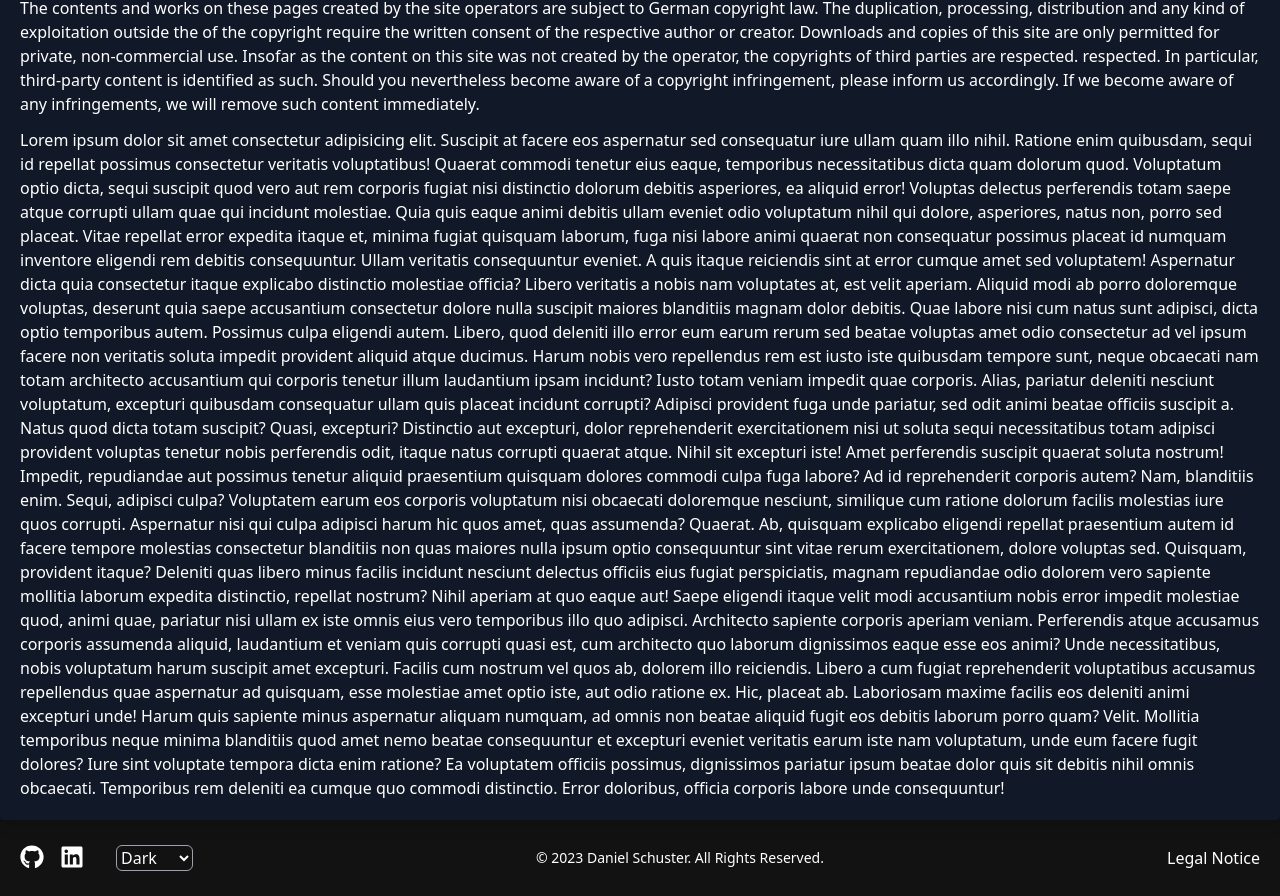
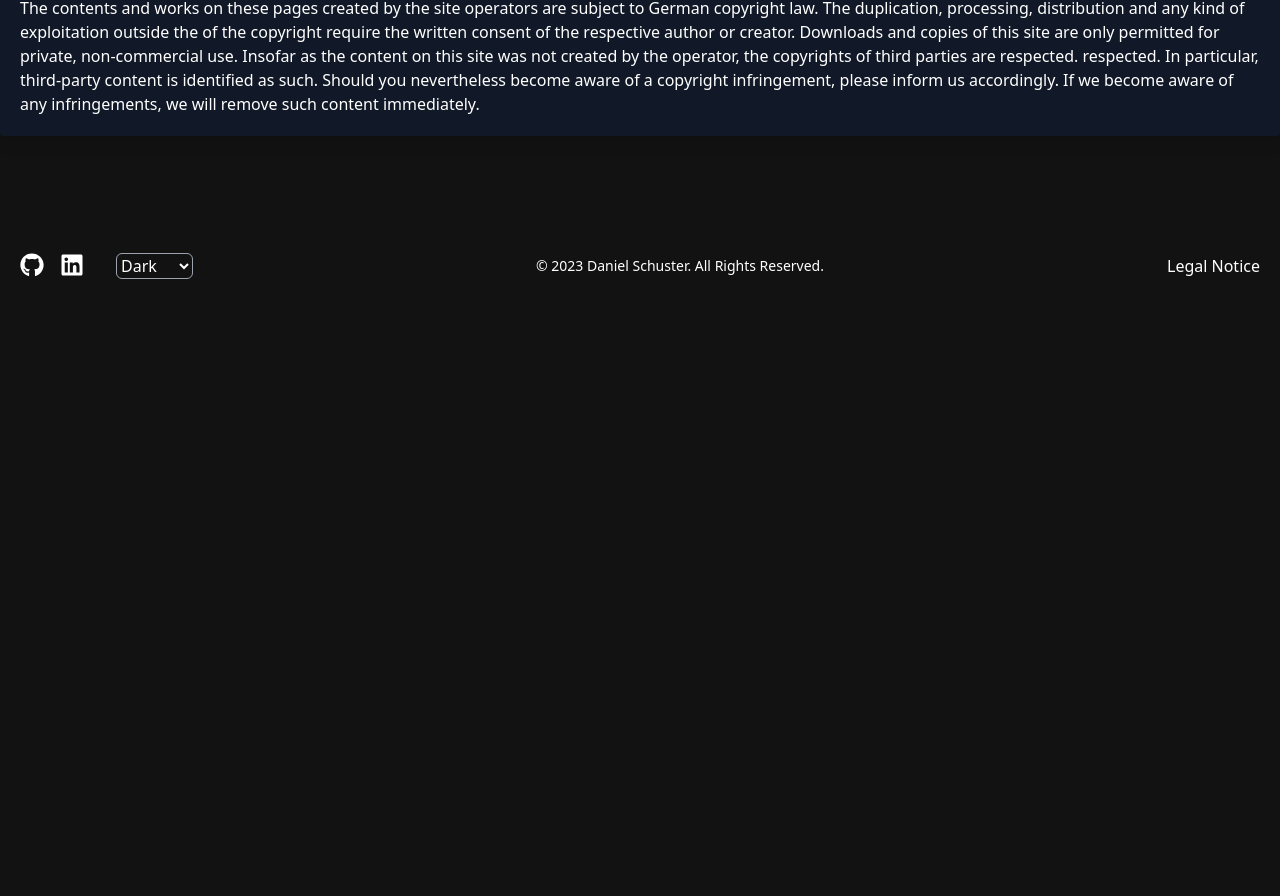
Before and after one commit to danielschuster-muc/danischu.com, a Next.js app: page /legal-notice in a window 1280 px wide. Shown: the part 496-1392 px from the top of the page. After the commit the page ends 800 px from the top, so only its background shows below. Built offline with nearby package versions, Linux system fonts and the light colour scheme.

Commit message:
switch to const export functions, outsource files, remove lorem from readme

```diff
--- a/app/head.tsx
+++ b/app/head.tsx
@@ -1,4 +1,4 @@
-export default function Head() {
+const Head = () => {
   return (
     <>
       <title>Daniel Schuster - Portfolio</title>
@@ -7,4 +7,6 @@ export default function Head() {
       <link rel="icon" href="/favicon.ico" />
     </>
   );
-}
+};
+
+export default Head;
--- a/app/legal-notice/page.tsx
+++ b/app/legal-notice/page.tsx
@@ -52,74 +52,6 @@ export default function LegalNotice() {
           infringements, we will remove such content immediately.
         </p>
       </div>
-
-      <p>
-        Lorem ipsum dolor sit amet consectetur adipisicing elit. Suscipit at
-        facere eos aspernatur sed consequatur iure ullam quam illo nihil.
-        Ratione enim quibusdam, sequi id repellat possimus consectetur veritatis
-        voluptatibus! Quaerat commodi tenetur eius eaque, temporibus
-        necessitatibus dicta quam dolorum quod. Voluptatum optio dicta, sequi
-        suscipit quod vero aut rem corporis fugiat nisi distinctio dolorum
-        debitis asperiores, ea aliquid error! Voluptas delectus perferendis
-        totam saepe atque corrupti ullam quae qui incidunt molestiae. Quia quis
-        eaque animi debitis ullam eveniet odio voluptatum nihil qui dolore,
-        asperiores, natus non, porro sed placeat. Vitae repellat error expedita
-        itaque et, minima fugiat quisquam laborum, fuga nisi labore animi
-        quaerat non consequatur possimus placeat id numquam inventore eligendi
-        rem debitis consequuntur. Ullam veritatis consequuntur eveniet. A quis
-        itaque reiciendis sint at error cumque amet sed voluptatem! Aspernatur
-        dicta quia consectetur itaque explicabo distinctio molestiae officia?
-        Libero veritatis a nobis nam voluptates at, est velit aperiam. Aliquid
-        modi ab porro doloremque voluptas, deserunt quia saepe accusantium
-        consectetur dolore nulla suscipit maiores blanditiis magnam dolor
-        debitis. Quae labore nisi cum natus sunt adipisci, dicta optio
-        temporibus autem. Possimus culpa eligendi autem. Libero, quod deleniti
-        illo error eum earum rerum sed beatae voluptas amet odio consectetur ad
-        vel ipsum facere non veritatis soluta impedit provident aliquid atque
-        ducimus. Harum nobis vero repellendus rem est iusto iste quibusdam
-        tempore sunt, neque obcaecati nam totam architecto accusantium qui
-        corporis tenetur illum laudantium ipsam incidunt? Iusto totam veniam
-        impedit quae corporis. Alias, pariatur deleniti nesciunt voluptatum,
-        excepturi quibusdam consequatur ullam quis placeat incidunt corrupti?
-        Adipisci provident fuga unde pariatur, sed odit animi beatae officiis
-        suscipit a. Natus quod dicta totam suscipit? Quasi, excepturi?
-        Distinctio aut excepturi, dolor reprehenderit exercitationem nisi ut
-        soluta sequi necessitatibus totam adipisci provident voluptas tenetur
-        nobis perferendis odit, itaque natus corrupti quaerat atque. Nihil sit
-        excepturi iste! Amet perferendis suscipit quaerat soluta nostrum!
-        Impedit, repudiandae aut possimus tenetur aliquid praesentium quisquam
-        dolores commodi culpa fuga labore? Ad id reprehenderit corporis autem?
-        Nam, blanditiis enim. Sequi, adipisci culpa? Voluptatem earum eos
-        corporis voluptatum nisi obcaecati doloremque nesciunt, similique cum
-        ratione dolorum facilis molestias iure quos corrupti. Aspernatur nisi
-        qui culpa adipisci harum hic quos amet, quas assumenda? Quaerat. Ab,
-        quisquam explicabo eligendi repellat praesentium autem id facere tempore
-        molestias consectetur blanditiis non quas maiores nulla ipsum optio
-        consequuntur sint vitae rerum exercitationem, dolore voluptas sed.
-        Quisquam, provident itaque? Deleniti quas libero minus facilis incidunt
-        nesciunt delectus officiis eius fugiat perspiciatis, magnam repudiandae
-        odio dolorem vero sapiente mollitia laborum expedita distinctio,
-        repellat nostrum? Nihil aperiam at quo eaque aut! Saepe eligendi itaque
-        velit modi accusantium nobis error impedit molestiae quod, animi quae,
-        pariatur nisi ullam ex iste omnis eius vero temporibus illo quo
-        adipisci. Architecto sapiente corporis aperiam veniam. Perferendis atque
-        accusamus corporis assumenda aliquid, laudantium et veniam quis corrupti
-        quasi est, cum architecto quo laborum dignissimos eaque esse eos animi?
-        Unde necessitatibus, nobis voluptatum harum suscipit amet excepturi.
-        Facilis cum nostrum vel quos ab, dolorem illo reiciendis. Libero a cum
-        fugiat reprehenderit voluptatibus accusamus repellendus quae aspernatur
-        ad quisquam, esse molestiae amet optio iste, aut odio ratione ex. Hic,
-        placeat ab. Laboriosam maxime facilis eos deleniti animi excepturi unde!
-        Harum quis sapiente minus aspernatur aliquam numquam, ad omnis non
-        beatae aliquid fugit eos debitis laborum porro quam? Velit. Mollitia
-        temporibus neque minima blanditiis quod amet nemo beatae consequuntur et
-        excepturi eveniet veritatis earum iste nam voluptatum, unde eum facere
-        fugit dolores? Iure sint voluptate tempora dicta enim ratione? Ea
-        voluptatem officiis possimus, dignissimos pariatur ipsum beatae dolor
-        quis sit debitis nihil omnis obcaecati. Temporibus rem deleniti ea
-        cumque quo commodi distinctio. Error doloribus, officia corporis labore
-        unde consequuntur!
-      </p>
     </div>
   );
 }
--- a/app/page.tsx
+++ b/app/page.tsx
@@ -1,32 +1,17 @@
+import About from "@/components/About";
 import Hero from "@/components/Hero";
-import Image from "next/image";
+import Tools from "@/components/Tools";
+import Work from "@/components/Work";
 
-export default function Home() {
+const Home = () => {
   return (
-    <div className="">
+    <>
       <Hero />
-      {/* <section id="about" className="container mx-auto px-4">
-        <div className="flex space-x-4">
-          <div className="basis-1/3 flex flex-col text-center gap-4 p-3">
-            <div className="border-1 p-1 rounded-full bg-gradient-to-br from-yellow-400 to-green-400 border-transparent">
-              <Image
-                width="200"
-                height="200"
-                src="https://avatars.githubusercontent.com/danielschuster-muc"
-                alt="Portrait of Daniel"
-                priority
-                className="grayscale rounded-full h-full w-full"
-              />
-            </div>
-            <div>
-              <h2>Daniel Schuster</h2>
-            </div>
-          </div>
-          <div className="basis-2/3 bg-green-600 p-3">
-            <p>lorem*20</p>
-          </div>
-        </div>
-      </section> */}
-    </div>
+      <About />
+      <Work />
+      <Tools />
+    </>
   );
-}
+};
+
+export default Home;
--- a/components/About.tsx
+++ b/components/About.tsx
@@ -1,7 +1,31 @@
+import Image from "next/image";
 import React from "react";
 
 const About = () => {
-  return <div>About</div>;
+  return (
+    <section id="about" className="container mx-auto px-4">
+      <div className="flex space-x-4">
+        <div className="basis-1/3 flex flex-col text-center gap-4 p-3">
+          <div className="border-1 p-1 rounded-full bg-gradient-to-br from-yellow-400 to-green-400 border-transparent">
+            <Image
+              width="200"
+              height="200"
+              src="https://avatars.githubusercontent.com/danielschuster-muc"
+              alt="Portrait of Daniel"
+              priority
+              className="grayscale rounded-full h-full w-full"
+            />
+          </div>
+          <div>
+            <h2>Daniel Schuster</h2>
+          </div>
+        </div>
+        <div className="basis-2/3 bg-green-600 p-3">
+          <p>lorem*20</p>
+        </div>
+      </div>
+    </section>
+  );
 };
 
 export default About;
--- a/components/Hero.tsx
+++ b/components/Hero.tsx
@@ -4,7 +4,7 @@ import { useState, useEffect } from "react";
 
 const words = ["creative", "endurance", "passionate"];
 
-export default function Hero() {
+const Hero = () => {
   const [wordIndex, setWordIndex] = useState(0);
 
   const [isVisible, setIsVisible] = useState(true);
@@ -26,8 +26,8 @@ export default function Hero() {
   const word3 = words[(wordIndex + 2) % words.length];
 
   return (
-    <header className="h-screen w-full bg-gradient-to-tr from-gray-900 to-blue-900 flex flex-col items-center justify-center">
-      <h1 className="text-white text-4xl font-bold mb-4">
+    <header className="h-screen w-full bg-gradient-to-tr from-gray-900 to-blue-900 flex flex-col items-center justify-center text-center">
+      <h1 className="text-white text-5xl font-bold mb-4">
         Hello, I&apos;m{" "}
         <span className="bg-clip-text text-transparent bg-gradient-to-r from-yellow-400 to-green-400">
           Daniel Schuster.
@@ -42,4 +42,6 @@ export default function Hero() {
       </h2>
     </header>
   );
-}
+};
+
+export default Hero;
--- a/components/Tools.tsx
+++ b/components/Tools.tsx
@@ -1,5 +1,7 @@
 import React from "react";
 
-export default function Tools() {
+const Tools = () => {
   return <div>Tools</div>;
-}
+};
+
+export default Tools;
--- a/components/Work.tsx
+++ b/components/Work.tsx
@@ -1,5 +1,7 @@
 import React from "react";
 
-export default function Work() {
+const Work = () => {
   return <div>Work</div>;
-}
+};
+
+export default Work;
```
Also changed, not shown: app/layout.tsx (+4 -6 lines).
